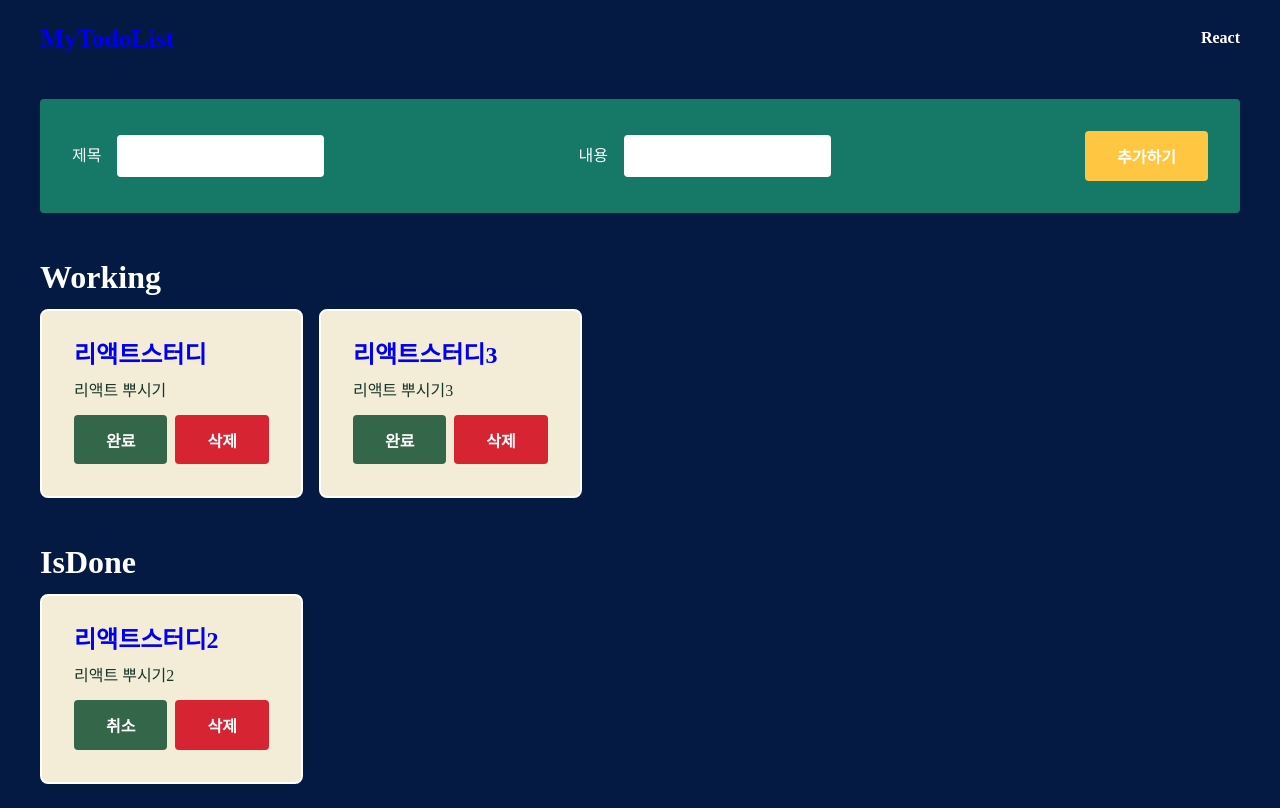
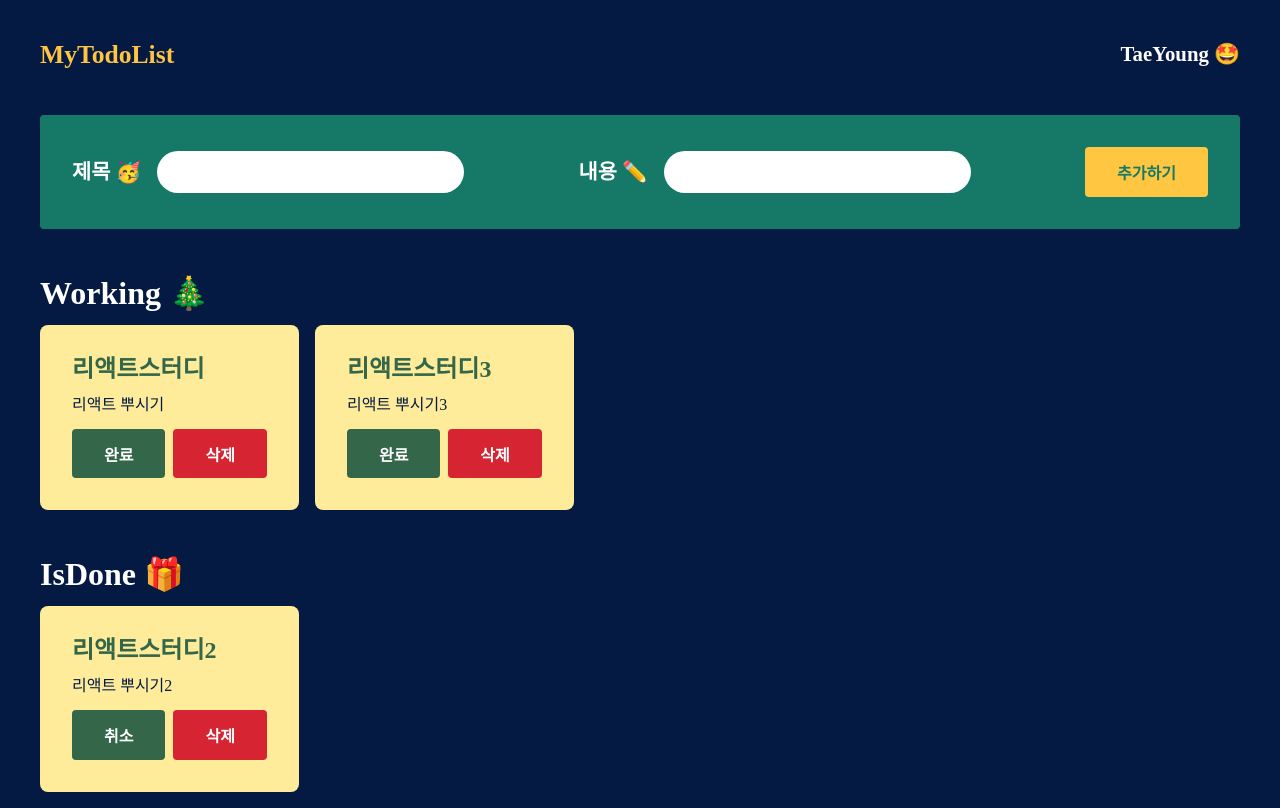
Before and after one commit to young-02/todolist_ex, a React (Create React App) app: page / in a window 1280 px wide. Built offline with nearby package versions, Linux system fonts and the light colour scheme.

Commit message:
css 수정

```diff
--- a/src/App.css
+++ b/src/App.css
@@ -6,8 +6,10 @@ body {
   max-width: 1200px;
   margin: 0 auto;
   width: 95%;
+  padding: 1em 0;
 }
 
 a {
   text-decoration: none;
+  color: #fff;
 }
--- a/src/component/BTN/Button.jsx
+++ b/src/component/BTN/Button.jsx
@@ -1,9 +1,13 @@
 import React from 'react';
 import styled from 'styled-components';
 
-function Button({ value, backgroundColor, onClick }) {
+function Button({ value, backgroundColor, onClick, fontColor }) {
   return (
-    <BTN backgroundColor={backgroundColor} onClick={onClick}>
+    <BTN
+      backgroundColor={backgroundColor}
+      fontColor={fontColor}
+      onClick={onClick}
+    >
       {value}
     </BTN>
   );
@@ -18,6 +22,6 @@ const BTN = styled.button`
   font-size: 1em;
   font-weight: 600;
   background-color: ${(props) => props.backgroundColor};
-  color: #fff;
+  color: ${(props) => props.fontColor};
   cursor: pointer;
 `;
--- a/src/component/Header/Header.jsx
+++ b/src/component/Header/Header.jsx
@@ -8,7 +8,7 @@ function Header({ children }) {
       <h1>
         <Link to="/">{children}</Link>
       </h1>
-      <p>React</p>
+      <p>TaeYoung 🤩</p>
     </Title>
   );
 }
@@ -24,9 +24,12 @@ const Title = styled.header`
   h1 {
     font-size: 1.6em;
     font-weight: 800;
+    > a {
+      color: #ffc542;
+    }
   }
   p {
-    font-size: 1em;
+    font-size: 1.3em;
     font-weight: 800;
   }
 `;
--- a/src/component/Input/InputForm.jsx
+++ b/src/component/Input/InputForm.jsx
@@ -39,14 +39,18 @@ function InputForm() {
     <>
       <InputContainer onSubmit={formOnsubmitHandler}>
         <InputBox>
-          <label>제목</label>
+          <label>제목 🥳</label>
           <input value={title} onChange={titleOnchangeHandler} />
         </InputBox>
         <InputBox>
-          <label>내용</label>
+          <label>내용 ✏️</label>
           <input value={content} onChange={contentOnchangeHandler} />
         </InputBox>
-        <Button value="추가하기" backgroundColor="#ffc642" />
+        <Button
+          value="추가하기"
+          backgroundColor="#ffc642"
+          fontColor="#167867"
+        />
       </InputContainer>
     </>
   );
@@ -66,11 +70,15 @@ const InputBox = styled.div`
   align-items: center;
   gap: 1em;
 
-  input {
+  > label {
+    font-size: 1.3em;
+    font-weight: 800;
+  }
+  > input {
     background-color: #fff;
     border: none;
     padding: 1em;
-    border-radius: 4px;
-    width: 180px;
+    border-radius: 2em;
+    width: 280px;
   }
 `;
--- a/src/component/Todo/Todo.jsx
+++ b/src/component/Todo/Todo.jsx
@@ -21,11 +21,13 @@ function Todo({ item, isActive, dispatch }) {
         <Button
           value={!isActive ? '완료' : '취소'}
           backgroundColor="#346649"
+          fontColor="#fff"
           onClick={completeOnclickHandler}
         />
         <Button
           value="삭제"
           backgroundColor="#d62433"
+          fontColor="#fff"
           onClick={cancelOnclickHandler}
         />
       </div>
--- a/src/component/Todo/TodoDetail.jsx
+++ b/src/component/Todo/TodoDetail.jsx
@@ -2,6 +2,7 @@ import React from 'react';
 import styled from 'styled-components';
 import { useSelector } from 'react-redux';
 import { useParams, Link } from 'react-router-dom';
+import { Reset } from 'styled-reset';
 
 const TodoDetail = ({ item }) => {
   const param = useParams();
@@ -10,21 +11,26 @@ const TodoDetail = ({ item }) => {
   // console.log(todo);
 
   return (
+    <>
+      <Reset />
       <TodoDetailWrap>
         {todo
           .filter((item) => item.id === param.id)
           .map((t) => {
             return (
               <div key={t.id}>
+                <div className="text_box">
                   <h3>{t.title}</h3>
                   <p>{t.content}</p>
+                </div>
                 <div className="before_btn">
-                <Link to="/">이전으로</Link>
+                  <Link to="/">👈 이전으로</Link>
                 </div>
               </div>
             );
           })}
       </TodoDetailWrap>
+    </>
   );
 };
 
@@ -37,19 +43,33 @@ const TodoDetailWrap = styled.div`
   height: 100vh;
 
   > div {
-    width: 300px;
-    /* height: 150px; */
+    display: flex;
+    flex-direction: column;
+    justify-content: space-between;
+    width: 460px;
+    height: 200px;
     padding: 2em;
     background-color: #fff;
+    border: 4px solid #af1004;
     border-radius: 16px;
     color: black;
 
+    > .text_box {
+      > h3 {
+        font-size: 1.6em;
+        font-weight: 900;
+        color: #346649;
+      }
+
       > p {
-      padding: 1em 0;
+        padding: 1.5em 0;
       }
+    }
+
     .before_btn {
       display: flex;
       justify-content: flex-end;
+
       > a {
         color: #fff;
         border-radius: 4px;
--- a/src/component/Todo/TodoList.jsx
+++ b/src/component/Todo/TodoList.jsx
@@ -12,7 +12,7 @@ function TodoList({ isActive }) {
   return (
     <>
       <TodoContainer>
-        <h3>{!isActive ? 'Working' : 'IsDone'}</h3>
+        <h3>{!isActive ? 'Working 🎄' : 'IsDone 🎁'}</h3>
         <List>
           {todosList
             .filter((item) => item.isDone === isActive)
@@ -52,17 +52,27 @@ const List = styled.div`
   margin-top: 1em;
 
   > div {
-    border: 2px solid #fff;
-    background-color: #f3edd8;
+    /* border: 2px solid #fff; */
+    background-color: #ffec9a;
     padding: 2em;
     border-radius: 8px;
-    color: #183527;
+    color: #051a42;
+    cursor: pointer;
 
+    :hover {
+      background-color: #ff9a9a;
+      transition: all 0.3s;
+    }
     > h3 {
       font-size: 1.5em;
+
+      > a {
+        display: block;
+        color: #346649;
+      }
     }
     > p {
-      margin: 1em 0;
+      padding: 1em 0;
     }
     .btn_wrap {
       display: flex;
--- a/src/redux/modules/todos.jsx
+++ b/src/redux/modules/todos.jsx
@@ -45,7 +45,7 @@ const initailState = {
     },
   ],
 };
-
+//리듀서
 const todos = (state = initailState, action) => {
   switch (action.type) {
     case TODO_ADD:
```
Lines whose indentation alone changed are shown as unchanged.
